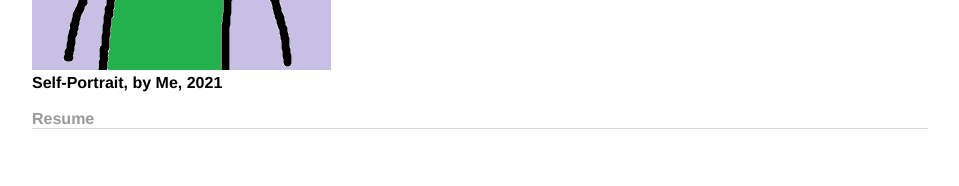
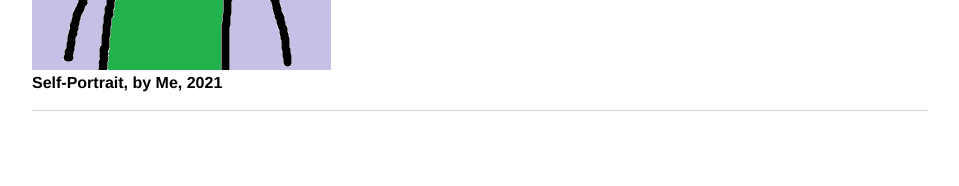
Before and after one commit to michael-c-gao/WebsiteOfMichael, a Jekyll site: the page built from contact/index.html, in a window 1280 px wide. Shown: the part 742-928 px from the top of the page, without its empty margins (160-1119 px from the left). Built offline with Jekyll 4.4.1, drawn with Linux system fonts in a browser that asks for light colours.

Commit message:
Update index.html

```diff
--- a/contact/index.html
+++ b/contact/index.html
@@ -16,7 +16,6 @@ title: Contact Me
 					<br>
 					<strong>Self-Portrait, by Me, 2021</strong><br>
 					<br>
-					<a href="https://github.com/michael-c-gao/michael-c-gao.github.io/raw/main/resume/GaoMichaelResume.pdf" class="download" title="Resume Download"><strong>Resume</strong></a>
 
 					<!--<h2>Select Publications</h2>-->
 
```
